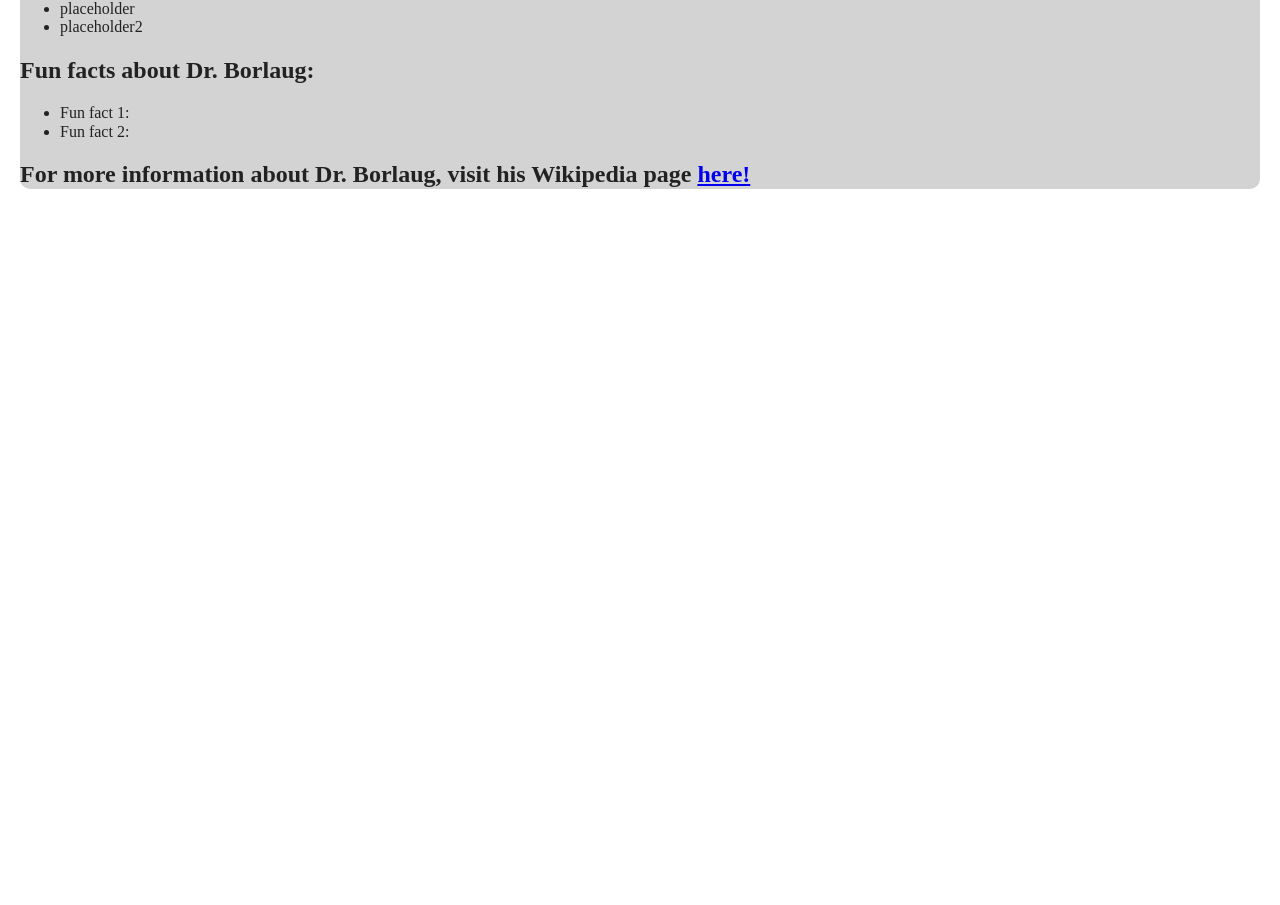
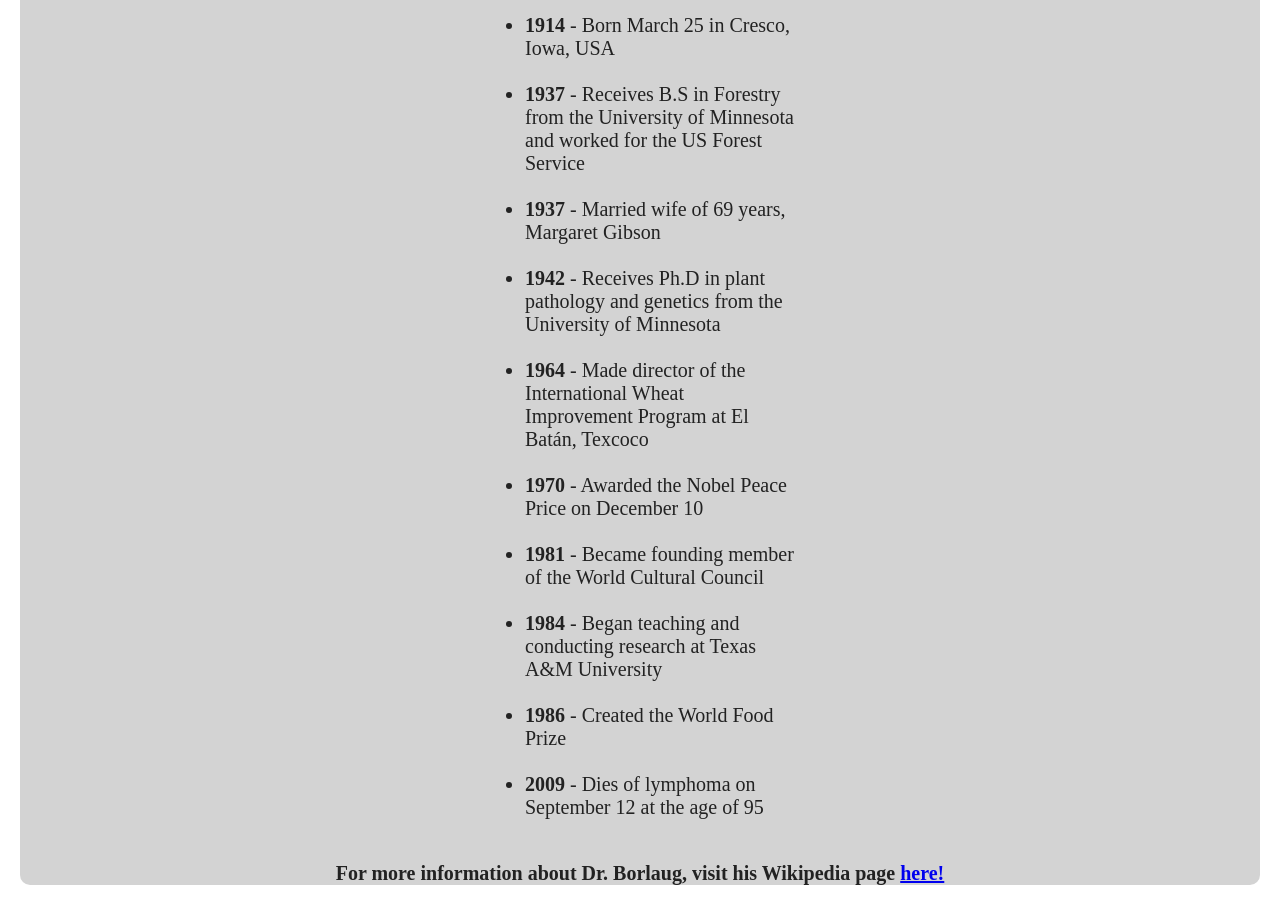
Before and after one commit to Austin-tam/freeCodeCamp_TributePage, a website built with Parcel: page index.html in a window 1280 px wide. Shown: the part 744-1649 px from the top of the page. Before the commit the page ends 953 px from the top, so only its background shows below. Built offline with nearby package versions, Linux system fonts and the light colour scheme.

Commit message:
added timeline content and element style

```diff
--- a/css/main.css
+++ b/css/main.css
@@ -278,6 +278,7 @@ textarea {
   margin: auto;
   padding: 20px;
   width: 50%;
+  max-width: 550px;
 }
 
 #img-caption {
@@ -291,3 +292,21 @@ textarea {
   margin: auto;
   padding-top: 10px;
 }
+
+#tribute-info {
+  display: block;
+  margin: auto;
+  text-align: center;
+  width: 25%;
+  list-style-position: outside;
+  font-size: 20px;
+}
+
+#wiki-link {
+  font-size: 20px;
+  text-align: center;
+}
+
+li {
+  text-align: left;
+}
--- a/index.html
+++ b/index.html
@@ -38,18 +38,21 @@
     <div id="tribute-info">
       <h2>Timeline of Dr. Borlaug's life:</h2>
       <ul>
-        <li>placeholder</li>
-        <li>placeholder2</li>
+        <li><b>1914</b> - Born March 25 in Cresco, Iowa, USA</li><br>
+        <li><b>1937</b> - Receives B.S in Forestry from the University of Minnesota and worked for the US Forest Service</li><br>
+        <li><b>1937</b> - Married wife of 69 years, Margaret Gibson</li><br>
+        <li><b>1942</b> - Receives Ph.D in plant pathology and genetics from the University of Minnesota </li><br>
+        <li><b>1964</b> - Made director of the International Wheat Improvement Program at El Batán, Texcoco</li><br>
+        <li><b>1970</b> - Awarded the Nobel Peace Price on December 10</li><br>
+        <li><b>1981</b> - Became founding member of the World Cultural Council</li><br>
+        <li><b>1984</b> - Began teaching and conducting research at Texas A&M University</li><br>
+        <li><b>1986</b> - Created the World Food Prize</li><br>
+        <li><b>2009</b> - Dies of lymphoma on September 12 at the age of 95</li><br>
       </ul>
 
-      <h2>Fun facts about Dr. Borlaug:</h2>
-      <ul>
-        <li>Fun fact 1:</li>
-        <li>Fun fact 2:</li>
-      </ul>
+    </div>
 
-      <h2>For more information about Dr. Borlaug, visit his Wikipedia page <a href="https://en.wikipedia.org/wiki/Norman_Borlaug" target="_blank">here!</a></h2>
-    </div>
+    <p id="wiki-link"><b>For more information about Dr. Borlaug, visit his Wikipedia page <a href="https://en.wikipedia.org/wiki/Norman_Borlaug" target="_blank" id="tribute-link">here!</b></a></p>
 
   </div>
 </body>
```
